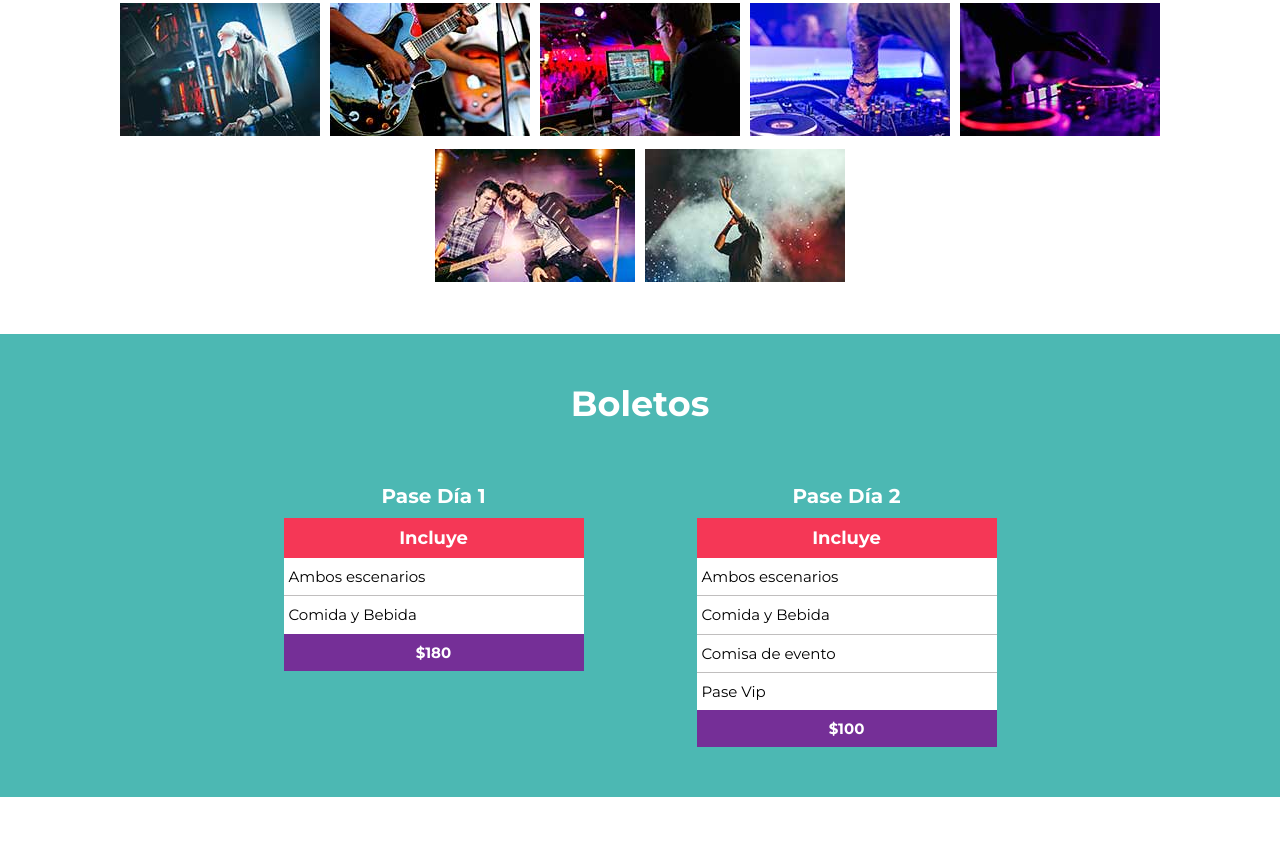
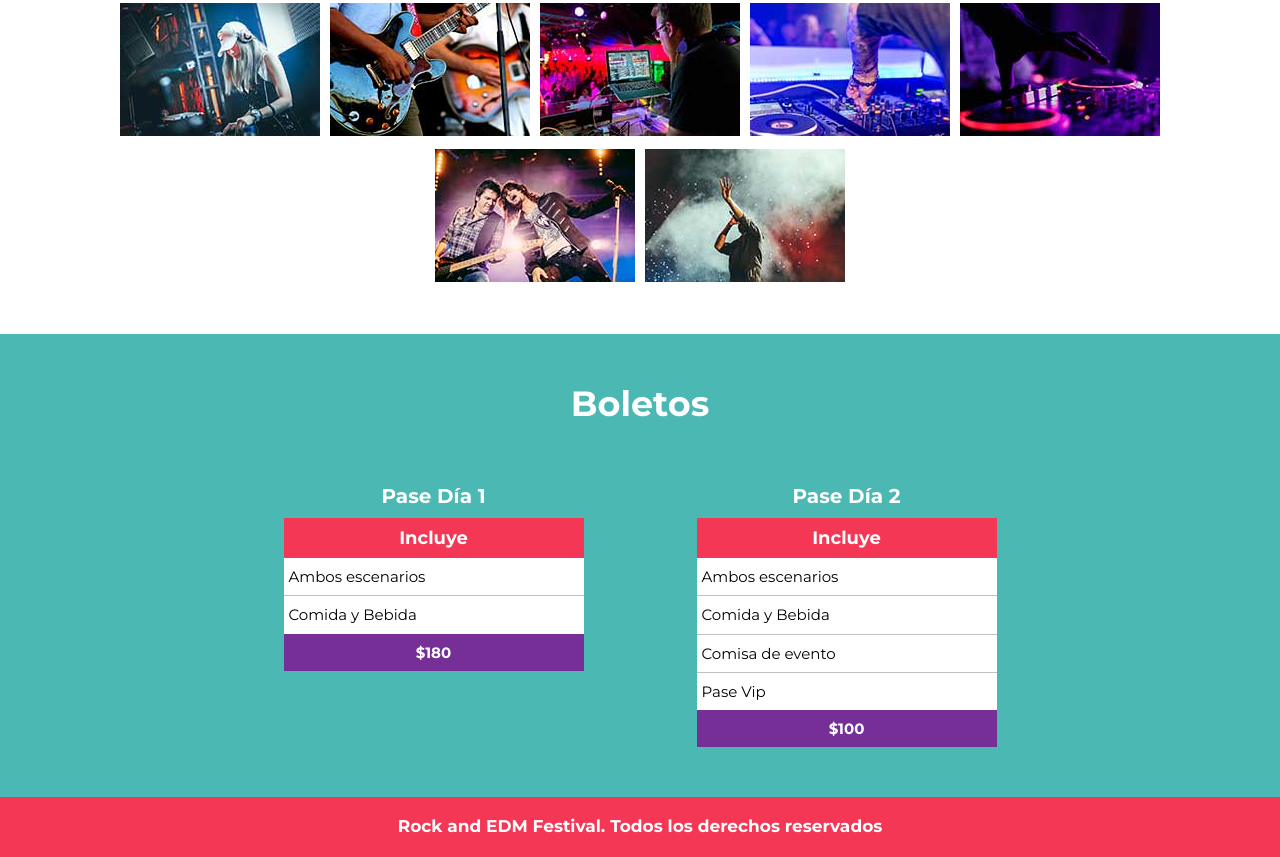
Before and after one commit to Cristianaaguirre/new-time-excercises, a plain HTML site: page seventh-excercise/index.html in a window 1280 px wide. Shown: the part 2575-3432 px from the top of the page. Before the commit the page ends 3372 px from the top, so only its background shows below. Drawn offline with Linux system fonts and the light colour scheme.

Commit message:
agregando un footer

```diff
--- a/seventh-excercise/index.html
+++ b/seventh-excercise/index.html
@@ -18,7 +18,7 @@
             <nav class="header__nav">
                 <a href="#line" class="nav__option">Line up</a>
                 <a href="#galeria" class="nav__option">Galería</a>
-                <a href="#" class="nav__option">Boletos</a>
+                <a href="#boletos" class="nav__option">Boletos</a>
             </nav>
         </div>
     </header>
@@ -111,7 +111,7 @@
         <ul class="crear-galeria"></ul>
     </section>
 
-    <section class="pases">
+    <section id="boletos" class="pases">
         <h2 class="center-text">Boletos</h2>
         <div class="container container--pases">
             <div class="pases__items">
@@ -136,6 +136,10 @@
             </div>
         </div>
     </section>
+
+    <footer>
+        <h4 class="center-text">Rock and EDM Festival. Todos los derechos reservados</h4>
+    </footer>
     <script src="./src/js/app.js"></script>
     <script src="https://kit.fontawesome.com/32f9c4f293.js" crossorigin="anonymous"></script>
 </body>
--- a/seventh-excercise/src/scss/layout/_pase.scss
+++ b/seventh-excercise/src/scss/layout/_pase.scss
@@ -54,3 +54,14 @@
        border-bottom: none;
    }
 }
+
+// Footer
+
+footer {
+    h4 {
+        background-color: $rosa;
+        padding: 2rem 0;
+        color: $blanco;
+        font-size: 1.7rem;
+    }
+}
```
Also changed, not shown: seventh-excercise/src/css/style.css, 1 other file.
